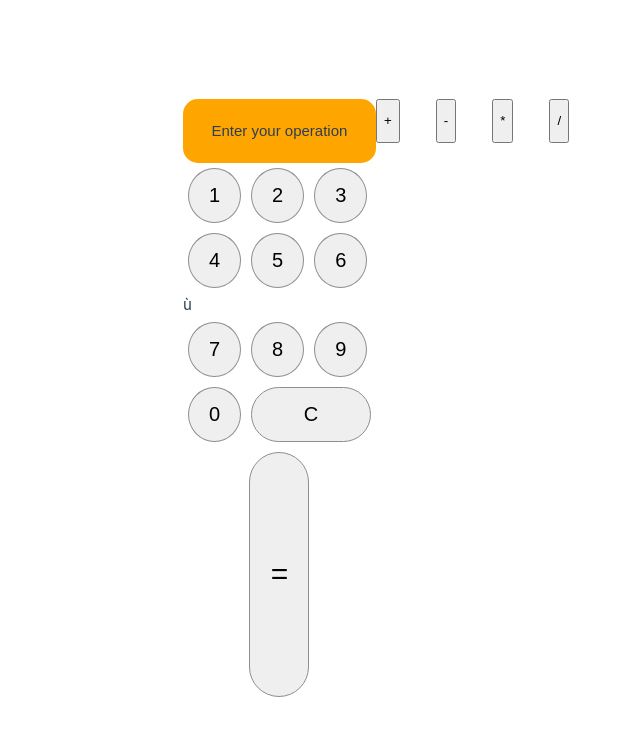
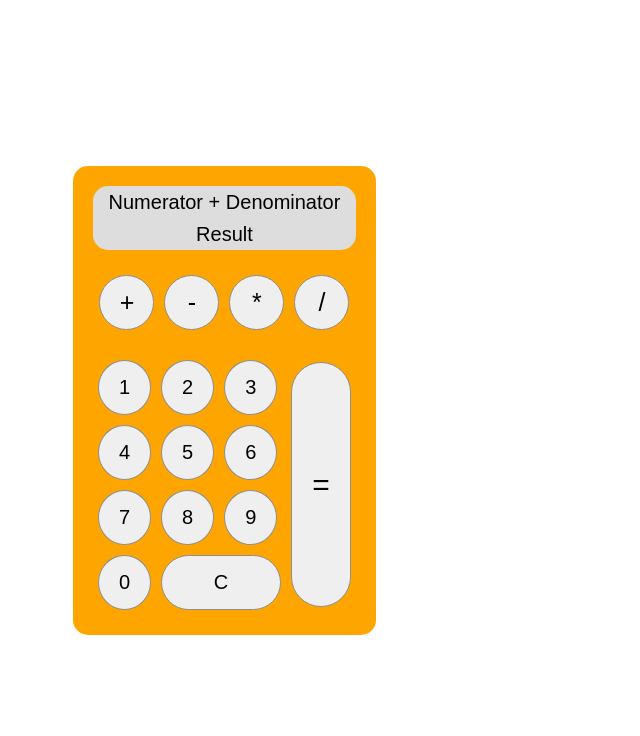
Before and after one commit to Arianna-Salvini/calculator, a Vue app in the folder calculator_frontend/frontend/: page / in a window 1280 px wide. Shown: the top 736 px of the page, without its empty margins (264-904 px from the left). Built offline with nearby package versions, Linux system fonts and the light colour scheme.

Commit message:
Fix bug and import axios

```diff
--- a/calculator_frontend/frontend/src/App.vue
+++ b/calculator_frontend/frontend/src/App.vue
@@ -1,9 +1,15 @@
 <template>
   <div class="calculator">
     <!-- Display for numerator and denominator and result -->
-    <p>{{ numerator || "Enter your operation" }} {{ operator || "" }} {{ denominator || "" }}</p>
-    <p>{{ result || "" }}</p>
+    <!-- TEMPORANEAMENTE METTO CAMPI STATICI -->
+    <div class="display">
+      <p>Numerator + Denominator</p>
+      <p>Result</p>
     </div>
+
+    <!-- <p>{{ numerator || "Enter your operation" }} {{ operator || "" }} {{ denominator || "" }}</p>
+    <p>{{ result || "" }}</p> -->
+
 
     <!-- If you click on a numeric operator move from numeratore to denominator -->
 
@@ -31,7 +37,7 @@
           <button @click="appendNumber(4)">4</button>
           <button @click="appendNumber(5)">5</button>
           <button @click="appendNumber(6)">6</button>
-      </div>ù
+        </div>
         <!-- Numbers 7 to 9 -->
         <div class="row">
           <button @click="appendNumber(7)">7</button>
@@ -47,6 +53,8 @@
           <button class="clear" @click="clearInput">C</button>
         </div>
 
+      </div>
+
       <!-- Equal button-->
       <div class="equal">
         <button @click="calculateResult">=</button>
@@ -59,6 +67,9 @@
 </template>
 
 <script>
+
+import axios from 'axios';
+
 export default {
   data() {
     return {
@@ -71,6 +82,7 @@ export default {
       currentField: "numerator"
     };
   },
+
   methods: {
     // Add number to current field
     appendNumber(number) {
@@ -97,9 +109,14 @@ export default {
       this.denominator = "";
       this.result = null;
       this.currentField = "numerator"
+    },
+
+    // RESULT
+    /*
+        calculateResult {
+      // TODO
     }
-
-
+    */
   }
 }
 </script>
@@ -137,9 +154,8 @@ export default {
   display: flex;
   justify-content: space-between;
   margin-bottom: 20px;
-}
 
-buttons .operators {
+  >button {
     width: 55px;
     height: 55px;
     font-size: 25px;
@@ -148,6 +164,7 @@ buttons .operators {
     padding: 5px;
     margin: 5px;
     cursor: pointer;
+  }
 }
 
 /* numeric_keybord */
```
Lines whose indentation alone changed are shown as unchanged.
